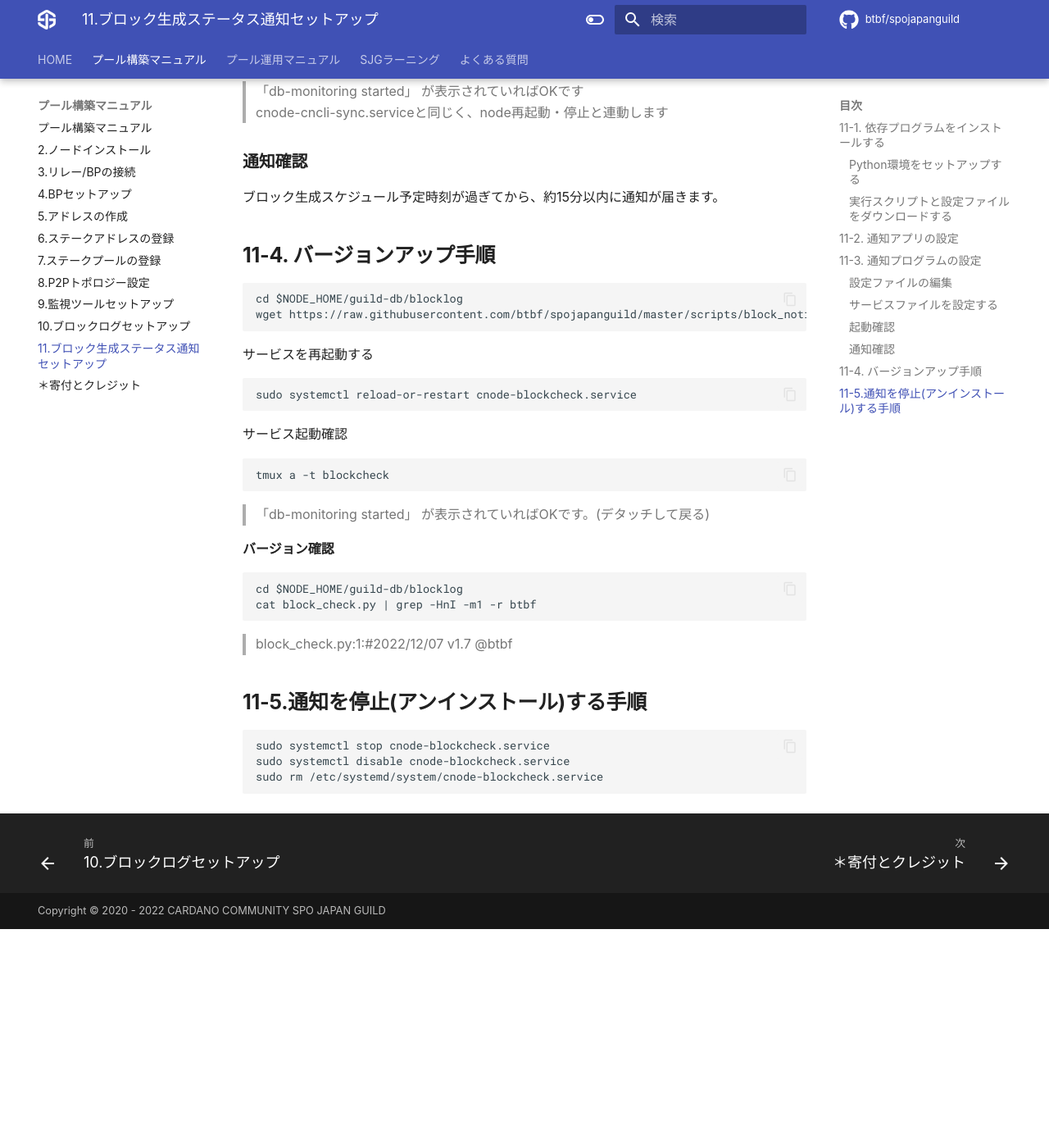
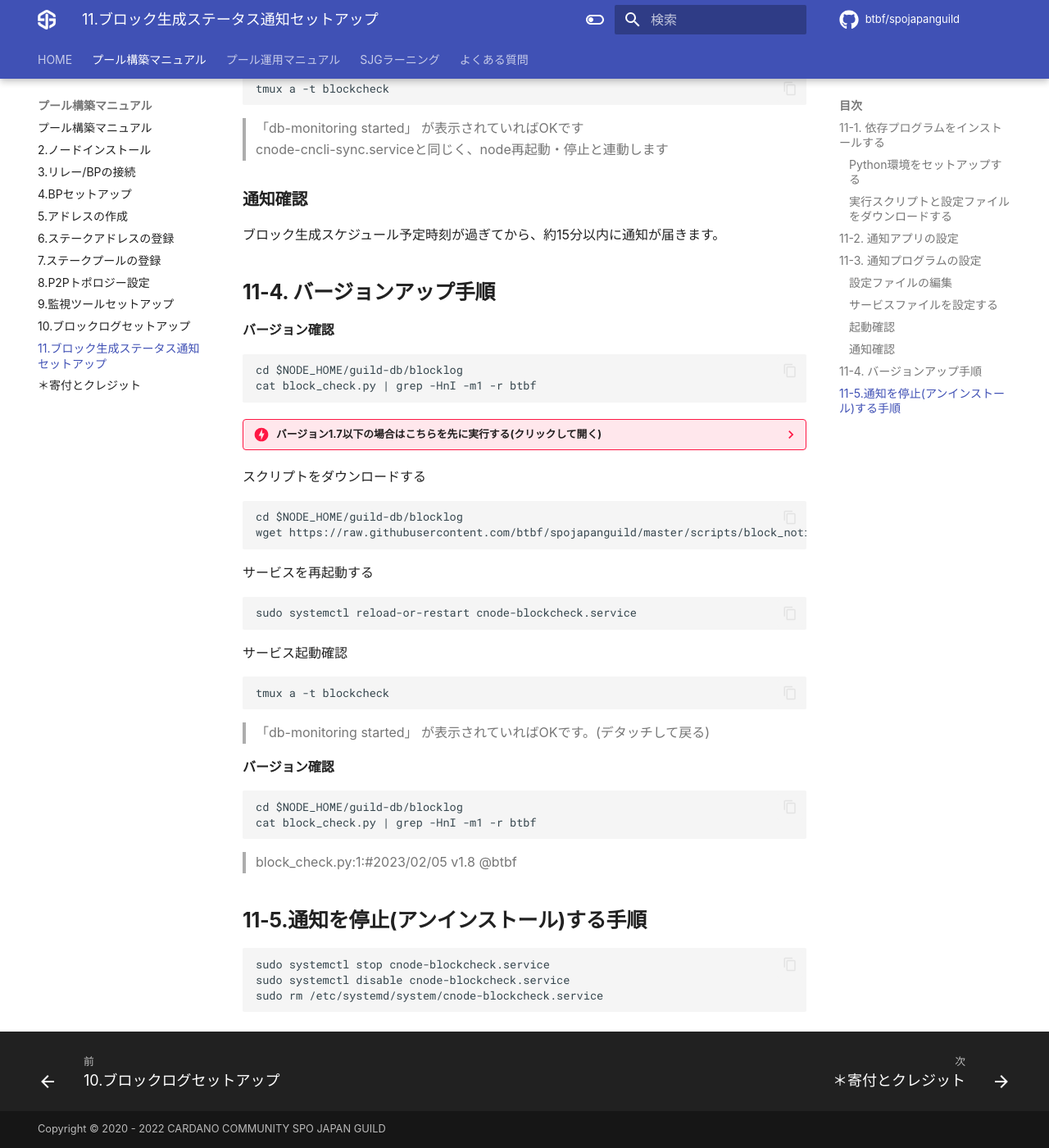
Before and after one commit to btbf/spojapanguild, an MkDocs documentation site: the page built from docs/setup/11-blocknotify-setup.md, in a window 1280 px wide and 1400 px high, scrolled down 5109 px. Shown: the whole window at 82% size. Built offline with MkDocs 1.6.1 and Material for MkDocs 9.7.7, drawn with Linux system fonts in a browser that asks for light colours; comment, search, counter and statistics services are not loaded; before the commit the page ends 6242 px from its top, so only the background shows below that; some of the changed text lies outside the part shown.

Commit message:
ver. 12.4.7

````diff
--- a/docs/setup/11-blocknotify-setup.md
+++ b/docs/setup/11-blocknotify-setup.md
@@ -13,12 +13,14 @@
     * 設定は任意です。(設定しなくてもブロック生成に影響はありません)
 
 !!! info ""
-    最終更新日：2022/12/07  v1.7
+    最終更新日：2023/02/07  v1.8
 
 
 ??? info "更新履歴▼"
+    * 1.8 スケジュール取得自動化導入(選択式)
+    　　　・取得スケジュール一覧通知
     * 1.7 スケジュール取得タイミング通知
-        生成ブロックのPooltoolリンク追加
+        　・生成ブロックのPooltoolリンク追加
     * 1.6 ブロック未生成プールで使用する場合の起動時エラーを修正
     * 1.5 10分以内に複数のスケジュールがある場合の通知バグ修正
     * 1.4 次のスケジュールを表示
@@ -171,6 +173,7 @@
     | `b_timezone`    | お住いのタイムゾーンを指定する |
     | `bNotify`    | 通知先を指定する |
     | `bNotify_st`    | 通知基準を設定する |
+    | `auto_leader`    | スケジュール取得方法を設定する |
 
 
 ### **サービスファイルを設定する**
@@ -234,6 +237,27 @@
 
 ## **11-4. バージョンアップ手順**
 
+**バージョン確認**
+```
+cd $NODE_HOME/guild-db/blocklog
+cat block_check.py | grep -HnI -m1 -r btbf
+```
+
+??? danger "バージョン1.7以下の場合はこちらを先に実行する(クリックして開く)"
+    **スケジュール取得方法を設定する**
+    === "自動取得にする場合"
+        ```
+        sed -i $NODE_HOME/guild-db/blocklog/.env \
+        -e '1,73s!###############################!\n#リーダースケジュール自動取得 自動:1 手動:0\nauto_leader = "1"!'
+        ```
+    === "手動取得にする場合"
+        ```
+        sed -i $NODE_HOME/guild-db/blocklog/.env \
+        -e '1,73s!###############################!\n#リーダースケジュール自動取得 自動:1 手動:0\nauto_leader = "0"!'
+        ```
+
+
+スクリプトをダウンロードする
 ```
 cd $NODE_HOME/guild-db/blocklog
 wget https://raw.githubusercontent.com/btbf/spojapanguild/master/scripts/block_notify/block_check.py -O block_check.py
@@ -256,7 +280,7 @@
 cd $NODE_HOME/guild-db/blocklog
 cat block_check.py | grep -HnI -m1 -r btbf
 ```
-> block_check.py:1:#2022/12/07 v1.7 @btbf
+> block_check.py:1:#2023/02/05 v1.8 @btbf
 
 ## **11-5.通知を停止(アンインストール)する手順**
 
````
Also changed, not shown: docs/changelogs.md (+6 -0 lines), docs/index.md (+1 -1 lines).
